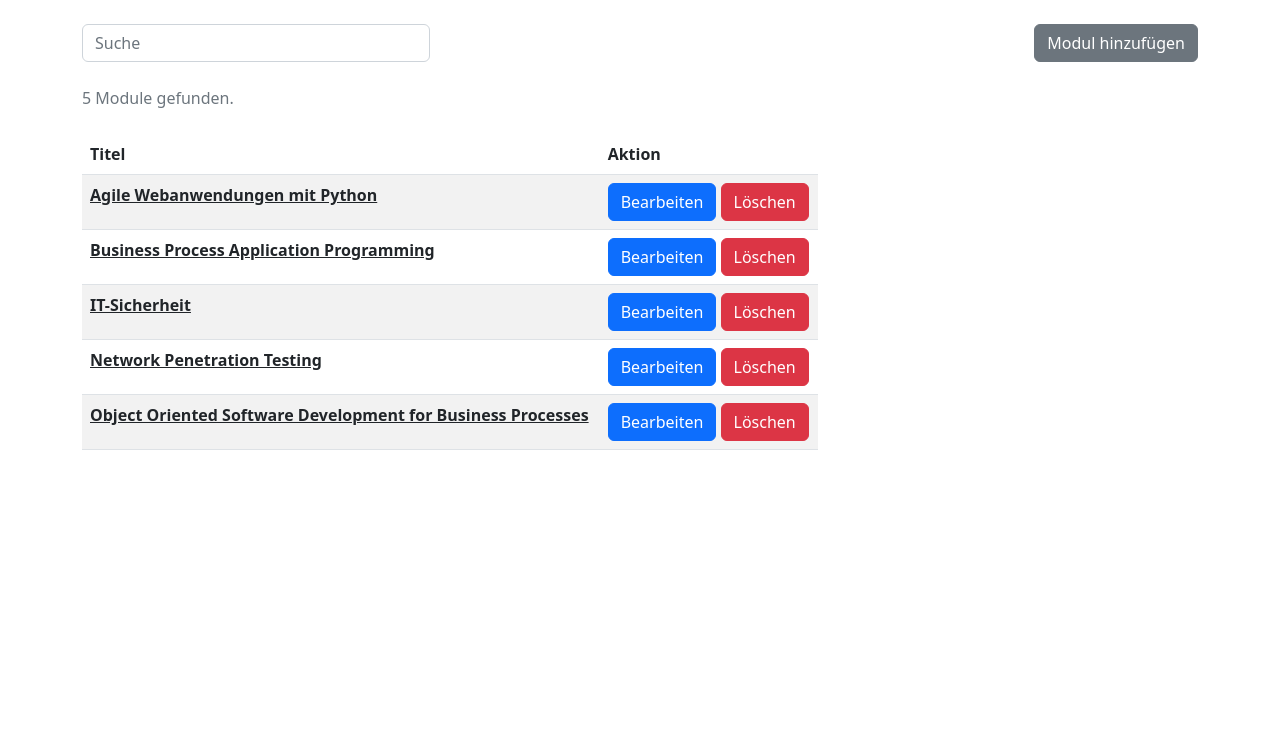
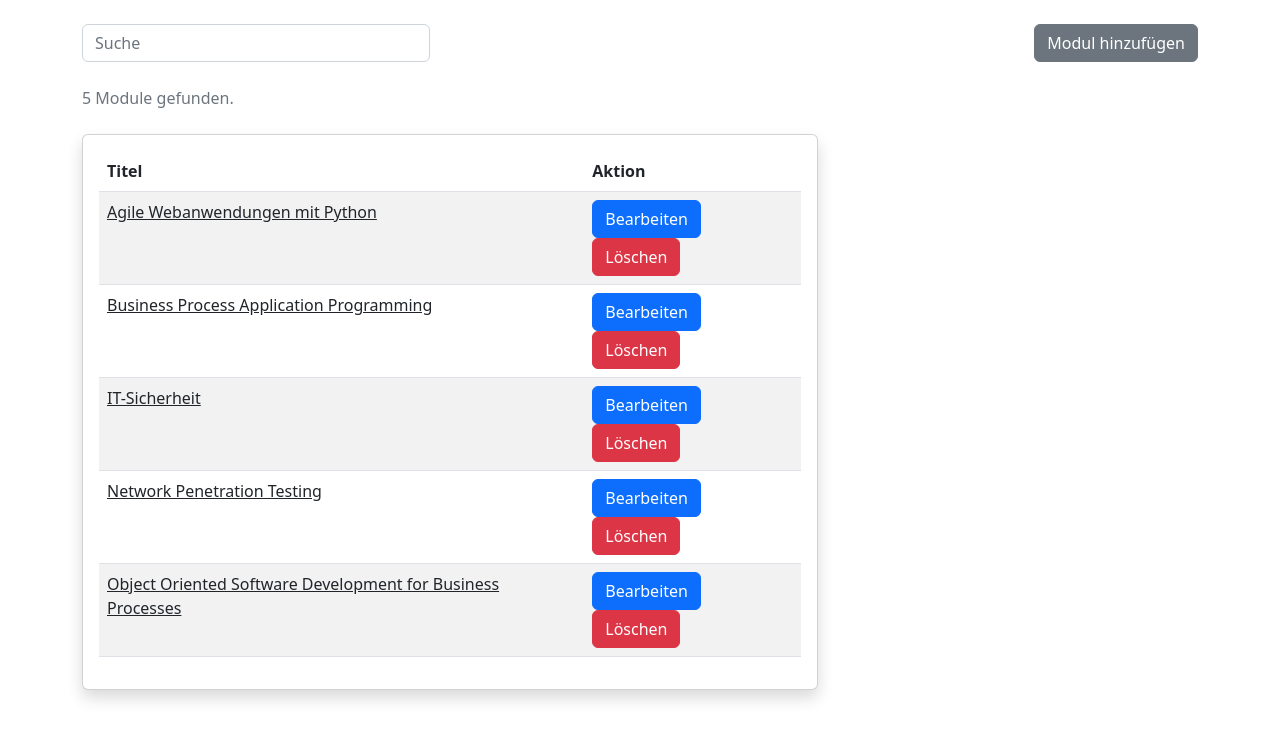
Before and after one commit to andreasschmid98/modis-pyweb-ws2022, a Django app: page / in a window 1280 px wide. Shown: the part 56-800 px from the top of the page. Run offline with Django 4.2, Linux system fonts and the light colour scheme; a user stored in the database is signed in; data comes from the database, SQL or seed files in the repository; both versions use the stored data as it was after the commit.

Commit message:
Adjust styling of home.html

```diff
--- a/modis/templates/home.html
+++ b/modis/templates/home.html
@@ -4,9 +4,9 @@
     <div class="container pt-4">
         <div class="row pb-4">
             <div class="col-4 justify-content-end">
-                <form class="d-flex" role="search" action="{% url 'home' %}">
+                <div class="d-flex" role="search" action="{% url 'home' %}">
                     <input class="form-control me-2" type="search" name="q" placeholder="Suche" aria-label="Search">
-                </form>
+                </div>
             </div>
             <div class="col d-flex justify-content-end">
                 {% if user.user_type != user.STUDENT %}
@@ -24,7 +24,10 @@
         {% if module_count >= 1 %}
             <div class="row">
                 <div class="col-8">
-                    <table class="table table-striped">
+                    <div class="card shadow">
+                        <div class="card-body">
+                        <div class="table-responsive">
+                            <table class="table table-striped table-fixed">
                                 <thead>
                                 <tr>
                                     <th scope="col">Titel</th>
@@ -34,7 +37,7 @@
                                 <tbody>
                                 {% for module in modules %}
                                     <tr>
-                            <th scope="row"><a class="link-dark" href="{% url 'module' module.id %}">{{ module.title }} </a></th>
+                                    <td><a class="link-dark" href="{% url 'module' module.id %}">{{ module.title }} </a></td>
                                     <td>
                                         {% if user.user_type == user.ADMIN or module.lecturer.user == user %}
                                             <a class="btn btn-primary" href="{% url 'update-module' module.id %}">Bearbeiten</a>
@@ -54,6 +57,11 @@
                             </table>
                         </div>
                         </div>
+
+                    </div>
+
+                </div>
+            </div>
         {% else %}
             <div class="alert alert-warning pt-2" role="alert">
                 <h4 class="alert-heading">Keine Module gefunden</h4>
```
Also changed, not shown: modis/db.sqlite3. Lines whose indentation alone changed are shown as unchanged.
